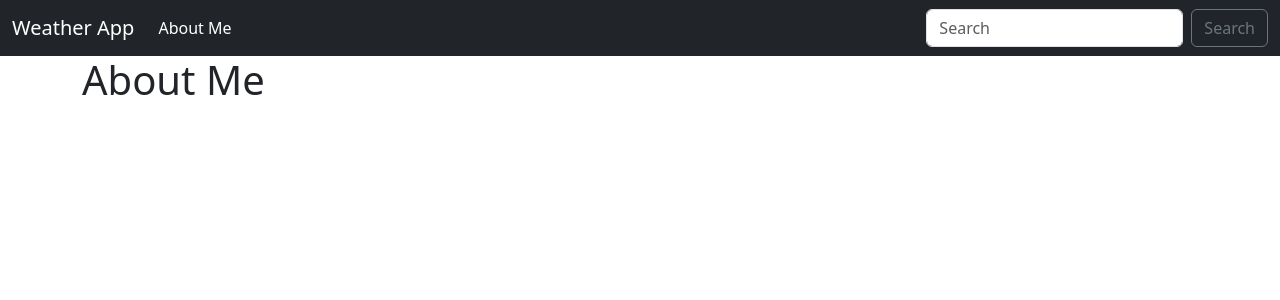
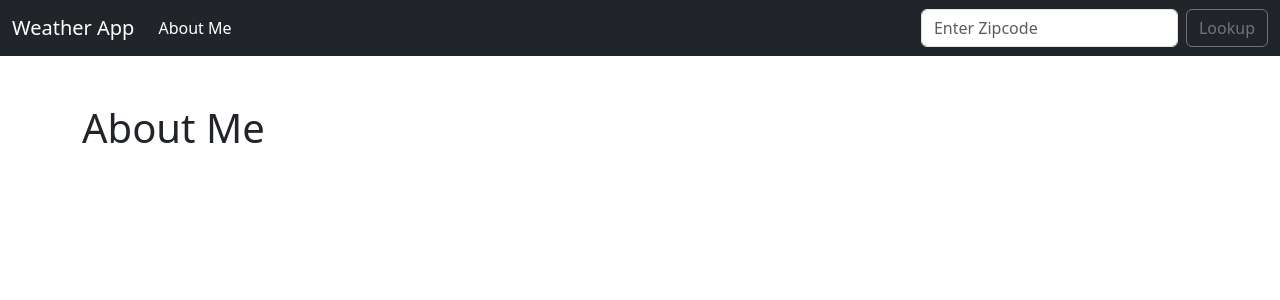
Before and after one commit to khangtrannn/django-weather, a Django app: page /about/ in a window 1280 px wide. Shown: the top 300 px of the page. Run offline with Django 5.2, Linux system fonts and the light colour scheme.

Commit message:
feat: integrate airnow

```diff
--- a/lookup/templates/about.html
+++ b/lookup/templates/about.html
@@ -2,6 +2,6 @@
 
 {% block content %}
 
-<h1>About Me</h1>
+<h1 class="mt-5">About Me</h1>
 
 {% endblock content %}
--- a/lookup/templates/base.html
+++ b/lookup/templates/base.html
@@ -3,8 +3,16 @@
   <head>
     <meta charset="utf-8">
     <meta name="viewport" content="width=device-width, initial-scale=1">
-    <title>Bootstrap demo</title>
+    <title>Weather App</title>
     <link href="https://cdn.jsdelivr.net/npm/bootstrap@5.3.8/dist/css/bootstrap.min.css" rel="stylesheet" integrity="sha384-sRIl4kxILFvY47J16cr9ZwB07vP4J8+LH7qKQnuqkuIAvNWLzeN8tE5YBujZqJLB" crossorigin="anonymous">
+    <style>
+      .good {background-color: #0C0;}
+      .moderate {background-color: #FFFF00;}
+      .usg {background-color: #FF9900;}
+      .unhealthy {background-color: #FF0000;}
+      .veryunhealthy {background-color: #990066;}
+      .hazardous {background-color: #660000;}
+    </style>
   </head>
   <body>
     {% include "navbar.html" %}
--- a/lookup/templates/navbar.html
+++ b/lookup/templates/navbar.html
@@ -10,9 +10,10 @@
           <a class="nav-link active" aria-current="page" href="{% url 'about' %}">About Me</a>
         </li>
       </ul>
-      <form class="d-flex" role="search">
-        <input class="form-control me-2" type="search" placeholder="Search" aria-label="Search"/>
-        <button class="btn btn-outline-secondary" type="submit">Search</button>
+      <form action="{% url 'home' %}" class="d-flex" role="search" method="POST">
+        {% csrf_token %}
+        <input class="form-control me-2" type="search" placeholder="Enter Zipcode" aria-label="Enter Zipcode" name="zipcode"/>
+        <button class="btn btn-outline-secondary" type="submit">Lookup</button>
       </form>
     </div>
   </div>
--- a/lookup/views.py
+++ b/lookup/views.py
@@ -1,8 +1,55 @@
 from django.shortcuts import render
+import requests
+import json
 
-# Create your views here.
+AQI_DESCRIPTIONS = {
+  "Good": "(0 -50) Air quality is considered satisfactory, and air pollution poses little or no risk.",
+  "Moderate": "(51-100) Air quality is acceptable; however, for some pollutants there may be a moderate health concern for a very small number of people who are unusually sensitive to air pollution.",
+  "Unhealthy for Sensitive Groups": "(101 - 150) Although general public is not likely to be affected at this AQI range, people with lung disease, older adults and children are at a greater risk from exposure to ozone, whereas persons with heart and lung disease, older adults and children are at greater risk from the presence of particles in the air.",
+  "Unhealthy": "(151 - 200) Everyone may begin to experience health effects; members of sensitive groups may experience more serious health effects.",
+  "Very Unhealthy": "(201 - 300) Health alert: everyone may experience more serious health effects.",
+  "Hazardous": "(301 - 500) Health warnings of emergency conditions. The entire population is more likely to be affected.",
+}
+
+AQI_COLOR_CLASSES = {
+  "Good": "good",
+  "Moderate": "moderate",
+  "Unhealthy for Sensitive Groups": "usg",
+  "Unhealthy": "unhealthy",
+  "Very Unhealthy": "veryunhealthy",
+  "Hazardous": "hazardous",
+}
+
+DEFAULT_ZIPCODE = "10001"
+
 def home(request):
-  return render(request, 'home.html', {})
+  if request.method == "POST":
+    zipcode = request.POST.get("zipcode")
+    return renderAirNow(request, zipcode)
+  else:
+    return renderAirNow(request, DEFAULT_ZIPCODE)
+
+def renderAirNow(request, zipcode):
+  api_request = requests.get(f"https://www.airnowapi.org/aq/observation/zipCode/current/?format=application/json&zipCode={zipcode}&distance=25&API_KEY=CB5551AE-93A9-4FE6-8A67-C9589BB2FA9D")
+
+  try:
+    api = json.loads(api_request.content)
+  except Exception as e:
+    api = "Error..."
+
+  category_description = ""
+  category_color = ""
+
+  if api != "Error..." and api:
+    category_name = api[0]['Category']['Name']
+    category_description = AQI_DESCRIPTIONS.get(category_name, "")
+    category_color = AQI_COLOR_CLASSES.get(category_name, "")
+
+  return render(request, 'home.html', {
+    'api': api,
+    'category_description': category_description,
+    'category_color': category_color,
+  })
 
 def about(request):
   return render(request, 'about.html', {})
```
Also changed, not shown: lookup/templates/home.html (+11 -1 lines).
